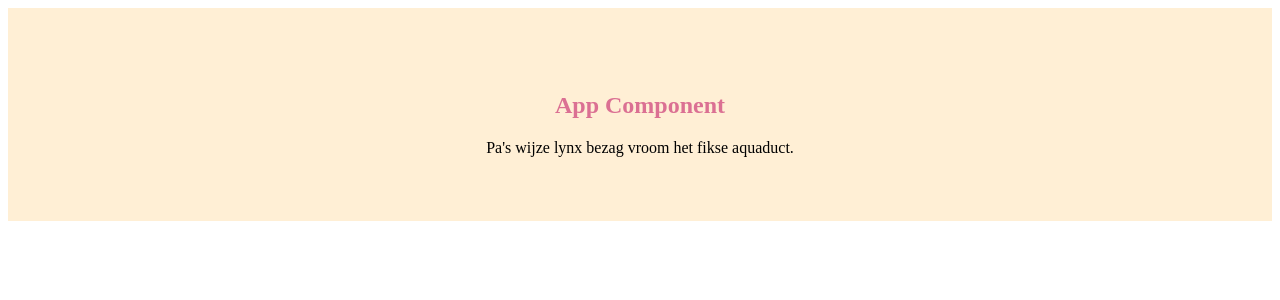
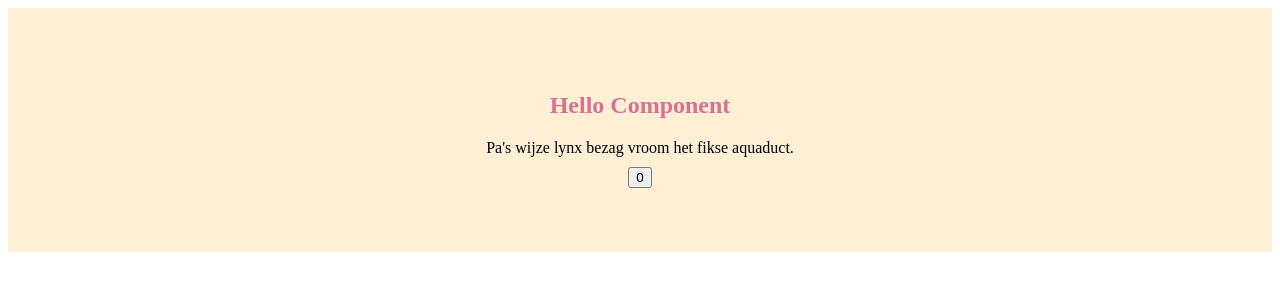
Before and after one commit to hexium310/react-webpack, a React app: page / in a window 1280 px wide. Shown: the top 300 px of the page. Built offline with nearby package versions, Linux system fonts and the light colour scheme; the HTML template or start-up script is replaced by a standard one.

Commit message:
Add Sample

```diff
--- a/src/components/App.tsx
+++ b/src/components/App.tsx
@@ -1,26 +1,19 @@
 import React from 'react';
-import styled from 'styled-components';
+import { createGlobalStyle } from 'styled-components';
 
-const Title = styled.h1`
-  font-size: 1.5em;
-  text-align: center;
-  color: palevioletred;
-`;
+import { Hello } from './Hello';
 
-const Wrapper = styled.section`
-  padding: 4em;
-  background: papayawhip;
-`;
-
-const Content = styled.div`
-  text-align: center;
+const GlobalStyle = createGlobalStyle`
+  * {
+    box-sizing: border-box;
+  }
 `;
 
 export const App: React.FunctionComponent = (): React.ReactElement => {
   return (
-    <Wrapper>
-      <Title>App Component</Title>
-      <Content>Pa&apos;s wijze lynx bezag vroom het fikse aquaduct.</Content>
-    </Wrapper>
+    <>
+      <GlobalStyle />
+      <Hello title="Hello Component" />
+    </>
   )
 };
--- /dev/null
+++ b/src/components/Hello.tsx
@@ -0,0 +1,40 @@
+import React from 'react';
+import styled from 'styled-components';
+
+interface HelloProps {
+  title: string;
+}
+
+const Wrapper = styled.section`
+  display: flex;
+  align-items: center;
+  flex-direction: column;
+  padding: 4em;
+  background: papayawhip;
+`;
+
+const Title = styled.h1`
+  font-size: 1.5em;
+  color: palevioletred;
+`;
+
+const Content = styled.div`
+`;
+
+const Button = styled.button`
+  margin-top: 10px;
+`;
+
+export const Hello: React.FunctionComponent<HelloProps> = ({
+  title,
+}): React.ReactElement => {
+  const [number, setNumber] = React.useState(0);
+
+  return (
+    <Wrapper>
+      <Title>{ title }</Title>
+      <Content>Pa&apos;s wijze lynx bezag vroom het fikse aquaduct.</Content>
+      <Button onClick={() => setNumber(number + 1)}>{ number }</Button>
+    </Wrapper>
+  )
+};
```
